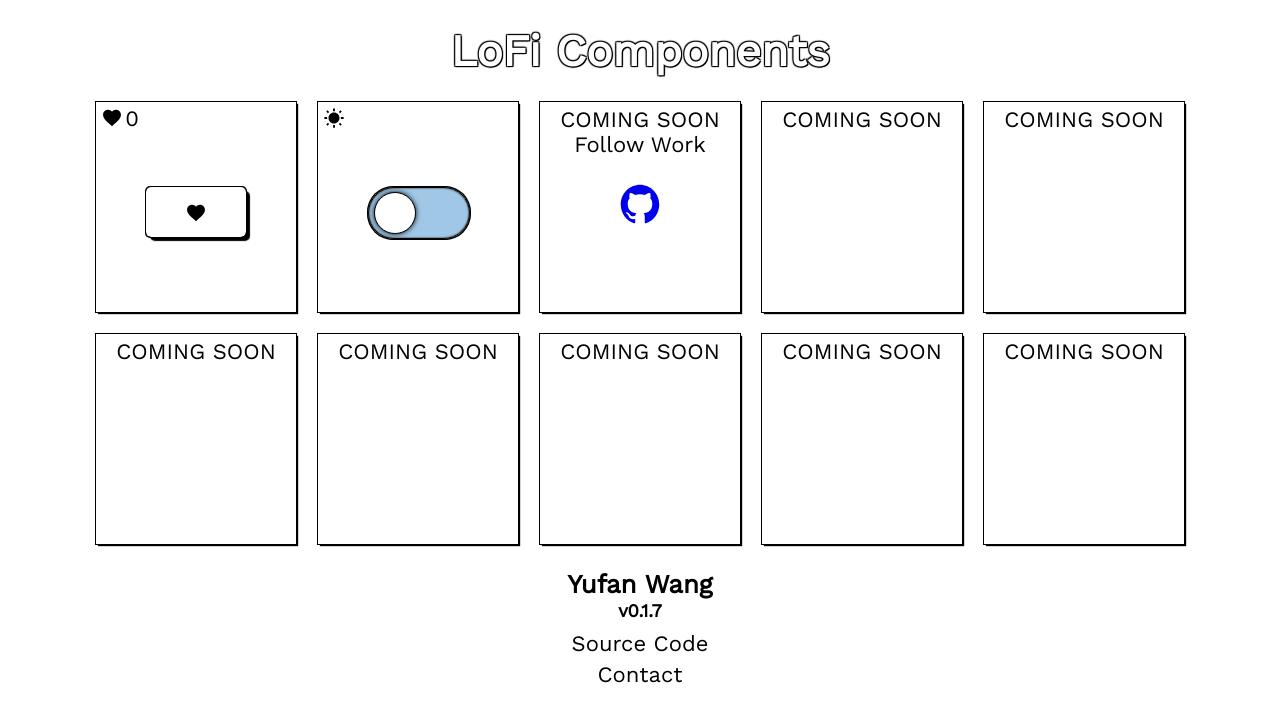
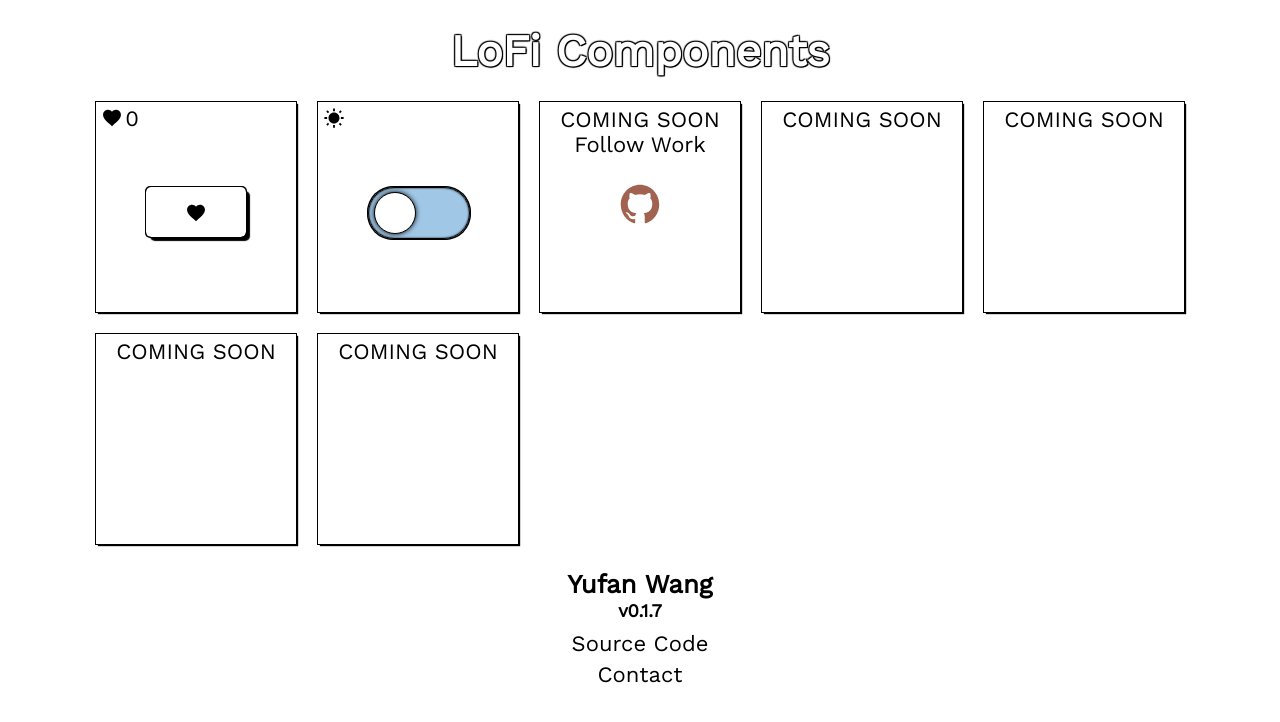
Before and after one commit to yufanw/LoFiComponents, a React (Create React App) app: page / in a window 1280 px wide. Shown: the top 722 px of the page. Built offline with nearby package versions, Linux system fonts and the light colour scheme.

Commit message:
viewport fixes

```diff
--- a/index.html
+++ b/index.html
@@ -3,18 +3,18 @@
 
 <head>
   <meta charset="utf-8">
-  <meta name="viewport" content="width=device-width, initial-scale=0.1">
+  <meta name="viewport" content="width=device-width, initial-scale=1.0">
   <meta name="theme-color" content="#000000">
   <link rel="manifest" href="build/manifest.json">
   <link rel="shortcut icon" href="build/favicon.ico">
   <title>LoFi Components</title>
-  <link href="build/static/css/main.e4ff7d13.css" rel="stylesheet">
+  <link href="build/static/css/main.8b6d1c32.css" rel="stylesheet">
 </head>
 
 <body>
   <noscript>You need to enable JavaScript to run this app.</noscript>
   <div id="root"></div>
-  <script type="text/javascript" src="build/static/js/main.bbb4c268.js"></script>
+  <script type="text/javascript" src="build/static/js/main.9cc153e3.js"></script>
 </body>
 <script src="https://unpkg.com/ionicons@4.2.4/dist/ionicons.js"></script>
 
--- a/src/App.css
+++ b/src/App.css
@@ -6,7 +6,7 @@
   background: white;
   color: black;
   min-height: 768px;
-  min-width: 470px;
+  min-width: 360px;
   min-height: 100vh;
   width: 100%;
 }
@@ -40,7 +40,11 @@ h1 {
     1px 1px 1px #000;
 }
 
-h2 a:hover {
+h1 a {
+  color: rgb(161, 99, 80);
+}
+
+h1 a:hover {
   color: rgb(204, 121, 95);
 }
 
--- a/src/App.jsx
+++ b/src/App.jsx
@@ -81,9 +81,6 @@ class App extends Component {
           <div className="comp">COMING SOON</div>
           <div className="comp">COMING SOON</div>
           <div className="comp">COMING SOON</div>
-          <div className="comp">COMING SOON</div>
-          <div className="comp">COMING SOON</div>
-          <div className="comp">COMING SOON</div>
         </div>
         <footer>
           <h3><a href="https://github.com/yufanw"> Yufan Wang</a></h3>
```
Also changed, not shown: 11 other files (tests, documents, lock files or other folders).
